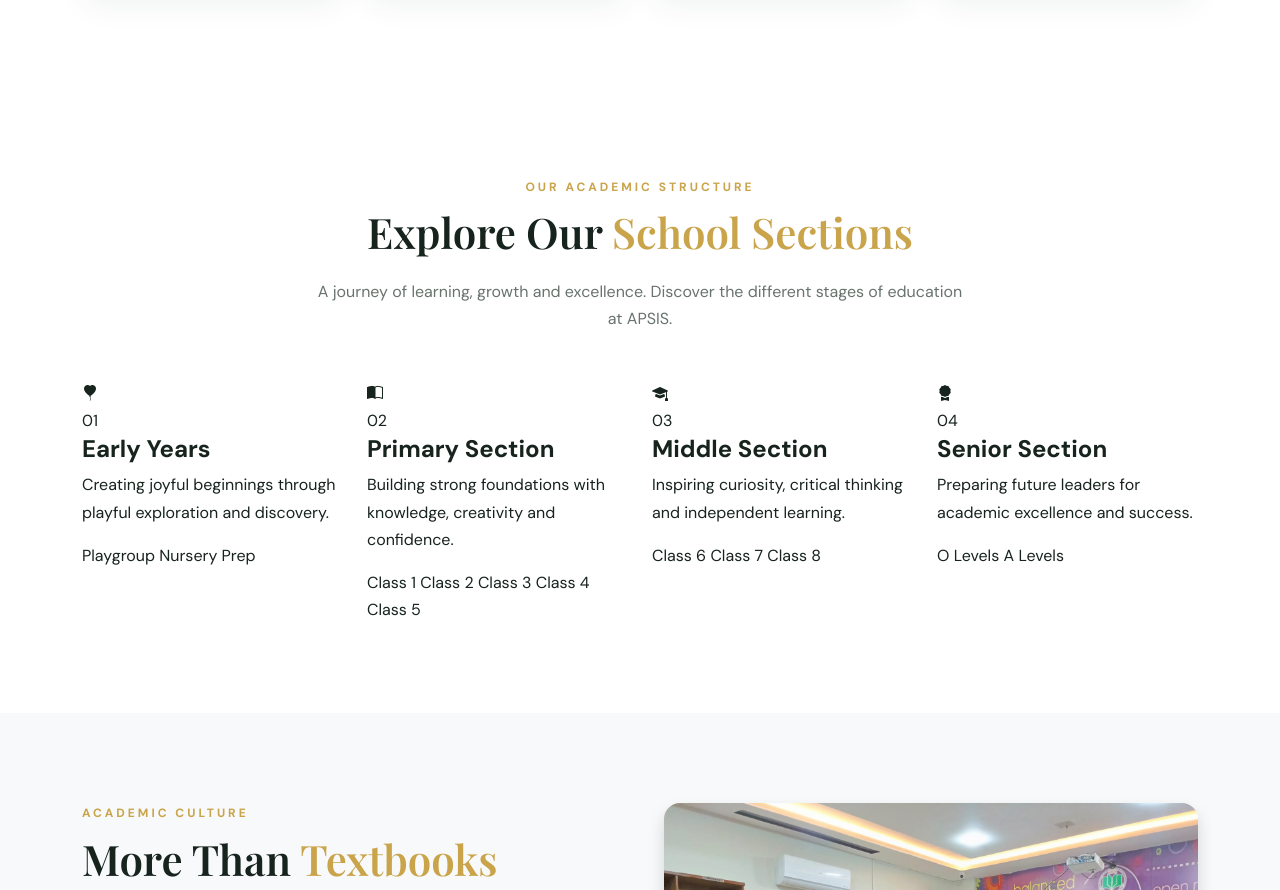
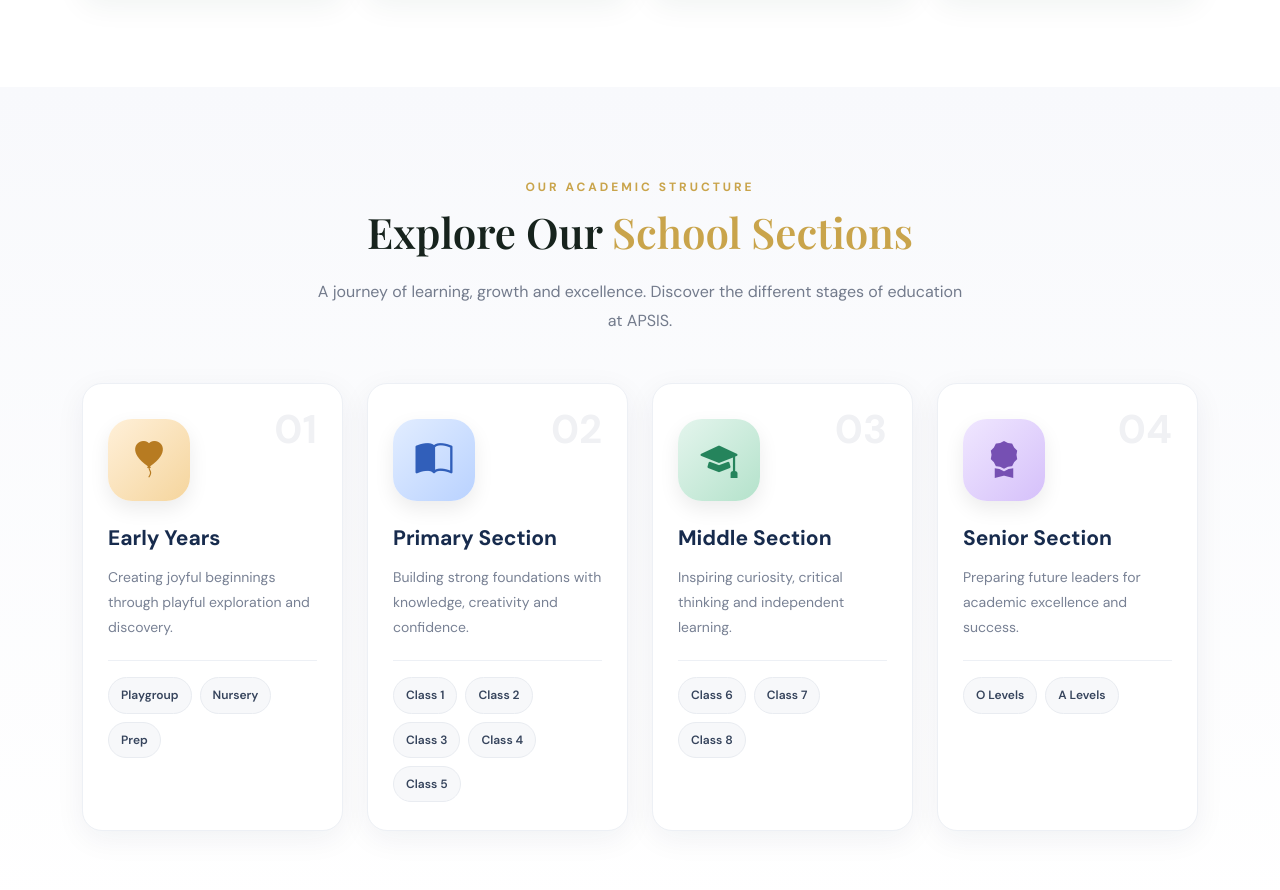
Before and after one commit to ahsanshaikh479/My-website, a plain HTML site: page academics.html in a window 1280 px wide. Shown: the part 984-1874 px from the top of the page. Drawn offline with Linux system fonts and the light colour scheme.

Commit message:
Add premium school sections and academic card styles
Added new styles for premium school sections and academic cards.

```diff
--- a/css/style.css
+++ b/css/style.css
@@ -928,3 +928,178 @@ footer a:hover {
 .modal-backdrop.show {
     opacity: .85
 }
+
+
+/* new acadmic css section */
+
+/* ===== PREMIUM SCHOOL SECTIONS ===== */
+
+.school-sections {
+    background: linear-gradient(180deg, #f8f9fc 0%, #ffffff 100%);
+    position: relative;
+    overflow: hidden;
+}
+
+.school-sections .section-heading p {
+    max-width: 650px;
+    margin: 12px auto 0;
+    color: #737b8c;
+    line-height: 1.8;
+}
+
+.academic-card {
+    position: relative;
+    background: #ffffff;
+    border-radius: 20px;
+    padding: 35px 25px 28px;
+    height: 100%;
+    min-height: 390px;
+    overflow: hidden;
+    border: 1px solid #edf0f5;
+    box-shadow: 0 8px 30px rgba(24, 39, 75, 0.06);
+    transition: all 0.4s ease;
+    z-index: 1;
+}
+
+.academic-card::before {
+    content: "";
+    position: absolute;
+    top: 0;
+    left: 0;
+    width: 100%;
+    height: 5px;
+    background: linear-gradient(90deg, #b18b36, #e6c878);
+    transform: scaleX(0);
+    transform-origin: left;
+    transition: transform 0.4s ease;
+}
+
+.academic-card:hover::before {
+    transform: scaleX(1);
+}
+
+.academic-card:hover {
+    transform: translateY(-12px);
+    box-shadow: 0 18px 45px rgba(24, 39, 75, 0.13);
+    border-color: #e7d5a6;
+}
+
+/* ICON DESIGN */
+
+.academic-icon {
+    width: 82px;
+    height: 82px;
+    border-radius: 24px;
+    display: flex;
+    align-items: center;
+    justify-content: center;
+    font-size: 37px;
+    margin-bottom: 25px;
+    transition: all 0.4s ease;
+    box-shadow: 0 8px 20px rgba(0, 0, 0, 0.08);
+}
+
+.academic-card:hover .academic-icon {
+    transform: rotate(-8deg) scale(1.1);
+    border-radius: 50%;
+}
+
+.early-icon {
+    background: linear-gradient(135deg, #fff0d9, #f5d59d);
+    color: #b77b21;
+}
+
+.primary-icon {
+    background: linear-gradient(135deg, #e2edff, #b9d2ff);
+    color: #315fba;
+}
+
+.middle-icon {
+    background: linear-gradient(135deg, #e4f5ed, #b4e2cb);
+    color: #25845c;
+}
+
+.senior-icon {
+    background: linear-gradient(135deg, #f0e7ff, #d5c0fa);
+    color: #7650b3;
+}
+
+/* CARD CONTENT */
+
+.academic-number {
+    position: absolute;
+    top: 25px;
+    right: 25px;
+    font-size: 40px;
+    font-weight: 800;
+    color: #f0f1f4;
+    line-height: 1;
+    transition: color 0.3s ease;
+}
+
+.academic-card:hover .academic-number {
+    color: #f5ead1;
+}
+
+.academic-card h4 {
+    position: relative;
+    color: #172b4d;
+    font-size: 21px;
+    font-weight: 750;
+    margin-bottom: 13px;
+}
+
+.academic-card p {
+    color: #788194;
+    font-size: 14px;
+    line-height: 1.8;
+    min-height: 75px;
+    margin-bottom: 20px;
+}
+
+/* CLASS BADGES */
+
+.class-list {
+    display: flex;
+    flex-wrap: wrap;
+    gap: 8px;
+    padding-top: 16px;
+    border-top: 1px solid #edf0f5;
+}
+
+.class-list span {
+    display: inline-block;
+    background: #f7f8fa;
+    color: #36445c;
+    border: 1px solid #e9ecf1;
+    border-radius: 30px;
+    padding: 7px 12px;
+    font-size: 12px;
+    font-weight: 600;
+    transition: all 0.3s ease;
+}
+
+.academic-card:hover .class-list span {
+    background: #fbf5e8;
+    border-color: #ead7a8;
+    color: #947027;
+}
+
+/* RESPONSIVE */
+
+@media (max-width: 767px) {
+    .academic-card {
+        min-height: auto;
+        padding: 28px 22px;
+    }
+
+    .academic-icon {
+        width: 72px;
+        height: 72px;
+        font-size: 32px;
+    }
+
+    .academic-card p {
+        min-height: auto;
+    }
+}
```
